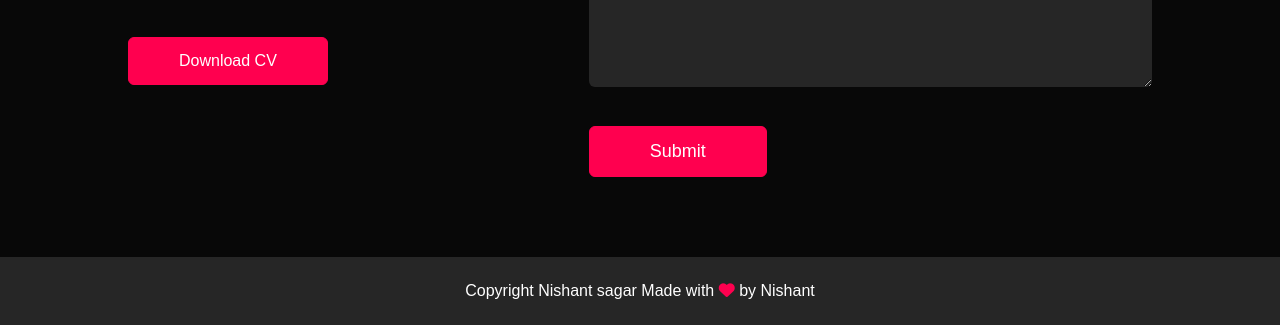
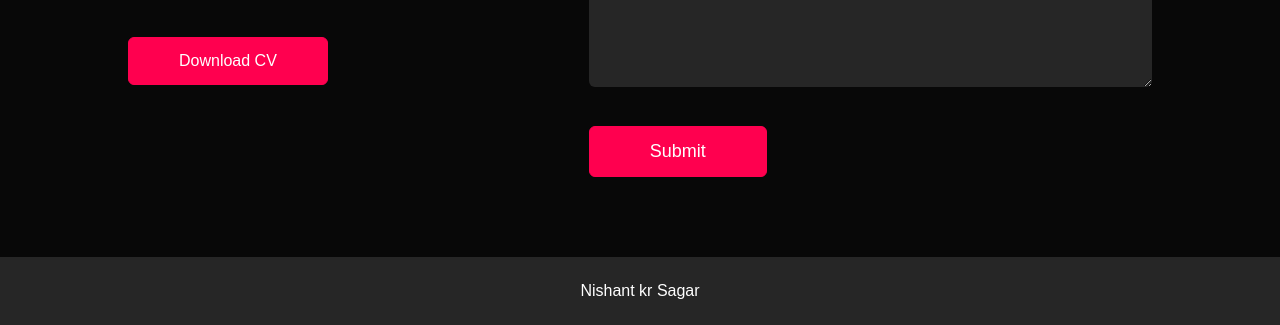
Before and after one commit to nishantsgr09/Nishant-Portfolio, a plain HTML site: page index.html in a window 1280 px wide. Shown: the part 2282-2607 px from the top of the page. Drawn offline with Linux system fonts and the light colour scheme.

Commit message:
Update index.html

```diff
--- a/index.html
+++ b/index.html
@@ -145,7 +145,7 @@
             </div>
         </div>
         <div class="copyright">
-            <p>Copyright Nishant sagar Made with <i class="fa-solid fa-heart"></i> by <a href="#">Nishant</a></p>
+            <p>Nishant kr Sagar</p>
         </div>
     </div>
 
```
